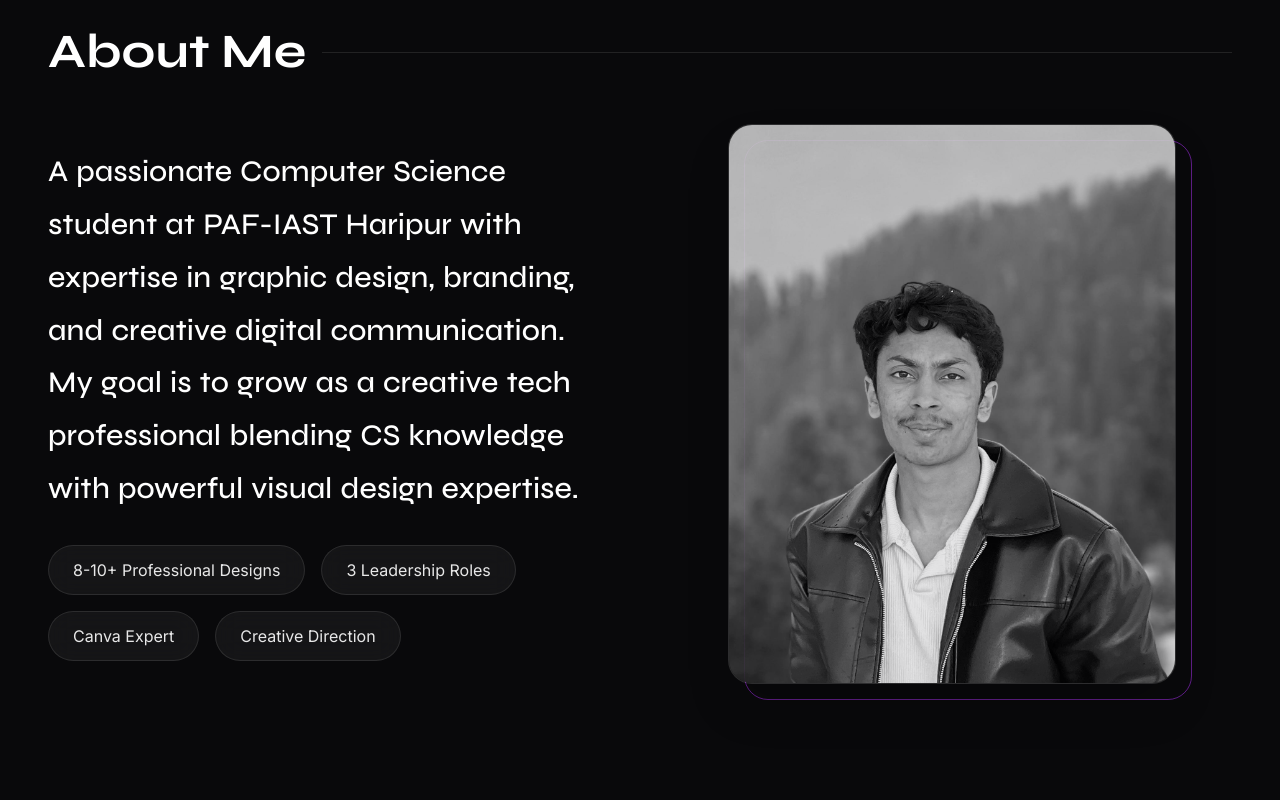
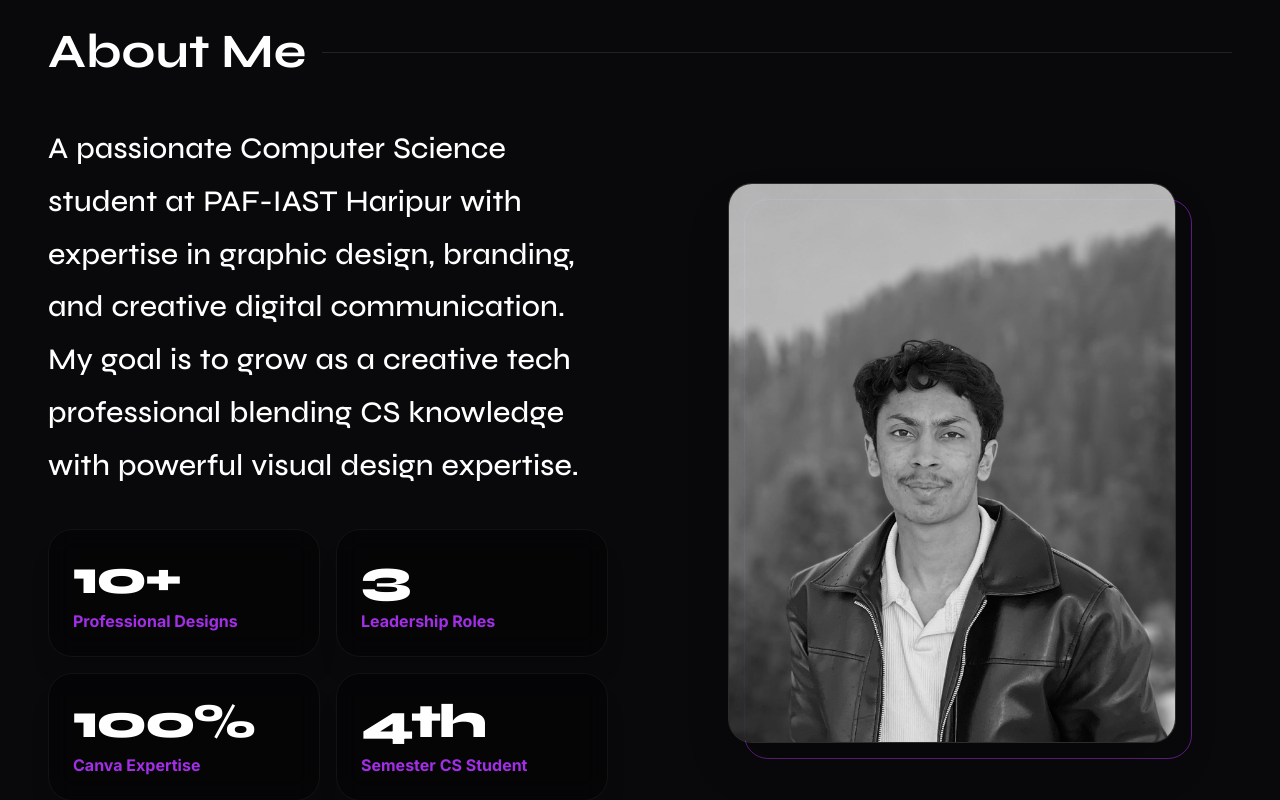
Before and after one commit to abdullaahsajid/Portfolio-site, a Next.js app: page / in a window 1280 px wide. Shown: the part 900-1700 px from the top of the page. Built offline with nearby package versions, Linux system fonts and the light colour scheme.

Commit message:
Replace plain text with animated Framer metric counters

```diff
--- a/components/sections/About.tsx
+++ b/components/sections/About.tsx
@@ -1,7 +1,40 @@
 "use client";
 
-import { useRef } from "react";
-import { motion, useInView } from "framer-motion";
+import { useRef, useEffect } from "react";
+import { motion, useInView, animate } from "framer-motion";
+
+function AnimatedCounter({ from, to, suffix, text, isInView, delay = 0 }: { from: number; to: number; suffix: string; text: string; isInView: boolean; delay?: number }) {
+  const nodeRef = useRef<HTMLSpanElement>(null);
+
+  useEffect(() => {
+    if (!isInView) return;
+    const controls = animate(from, to, {
+      duration: 2.5,
+      delay,
+      ease: "easeOut",
+      onUpdate(value) {
+        if (nodeRef.current) {
+          nodeRef.current.textContent = Math.round(value) + suffix;
+        }
+      },
+    });
+    return () => controls.stop();
+  }, [from, to, suffix, isInView, delay]);
+
+  return (
+    <motion.div
+      initial={{ opacity: 0, y: 30 }}
+      animate={isInView ? { opacity: 1, y: 0 } : { opacity: 0, y: 30 }}
+      transition={{ duration: 0.6, delay }}
+      className="flex flex-col p-5 md:p-6 rounded-[1.5rem] bg-black/40 border border-white/5 backdrop-blur-md shadow-xl"
+    >
+      <span className="text-4xl md:text-5xl font-heading font-black text-white mb-2 tracking-tighter">
+        <span ref={nodeRef}>{from}{suffix}</span>
+      </span>
+      <span className="text-sm md:text-base text-primary/90 font-bold leading-snug">{text}</span>
+    </motion.div>
+  );
+}
 
 export function About() {
   const ref = useRef(null);
@@ -10,11 +43,11 @@ export function About() {
   const bio = "A passionate Computer Science student at PAF-IAST Haripur with expertise in graphic design, branding, and creative digital communication. My goal is to grow as a creative tech professional blending CS knowledge with powerful visual design expertise.";
   const words = bio.split(" ");
 
-  const tags = [
-    "8-10+ Professional Designs",
-    "3 Leadership Roles",
-    "Canva Expert",
-    "Creative Direction"
+  const stats = [
+    { value: 10, suffix: "+", text: "Professional Designs" },
+    { value: 3, suffix: "", text: "Leadership Roles" },
+    { value: 100, suffix: "%", text: "Canva Expertise" },
+    { value: 4, suffix: "th\n", text: "Semester CS Student" } // 4th Semester
   ];
 
   return (
@@ -33,7 +66,7 @@ export function About() {
         <div className="grid grid-cols-1 lg:grid-cols-2 gap-16 items-center">
           {/* Text Area */}
           <div>
-            <h3 className="text-2xl md:text-3xl font-heading font-medium leading-relaxed flex flex-wrap gap-x-2 gap-y-1 mb-8">
+            <h3 className="text-2xl md:text-3xl font-heading font-medium leading-relaxed flex flex-wrap gap-x-2 gap-y-1 mb-10">
               {words.map((word, i) => (
                 <div key={i} className="overflow-hidden inline-block">
                   <motion.span
@@ -52,22 +85,18 @@ export function About() {
               ))}
             </h3>
 
-            <div className="flex flex-wrap gap-4 mt-8">
-              {tags.map((tag, i) => (
-                <motion.div
-                  key={tag}
-                  initial={{ opacity: 0, scale: 0.8, y: 20 }}
-                  animate={isInView ? { opacity: 1, scale: 1, y: 0 } : { opacity: 0, scale: 0.8, y: 20 }}
-                  transition={{
-                    type: "spring",
-                    stiffness: 100,
-                    damping: 10,
-                    delay: 0.4 + i * 0.1,
-                  }}
-                  className="px-6 py-3 rounded-full bg-white/5 border border-white/10 backdrop-blur-md text-sm md:text-base text-white/90"
-                >
-                  {tag}
-                </motion.div>
+            {/* Animated Counters Grid */}
+            <div className="grid grid-cols-2 gap-4 mt-8">
+              {stats.map((stat, i) => (
+                <AnimatedCounter
+                  key={stat.text}
+                  from={0}
+                  to={stat.value}
+                  suffix={stat.suffix.trim()}
+                  text={stat.text}
+                  isInView={isInView}
+                  delay={0.4 + i * 0.15}
+                />
               ))}
             </div>
           </div>
```
